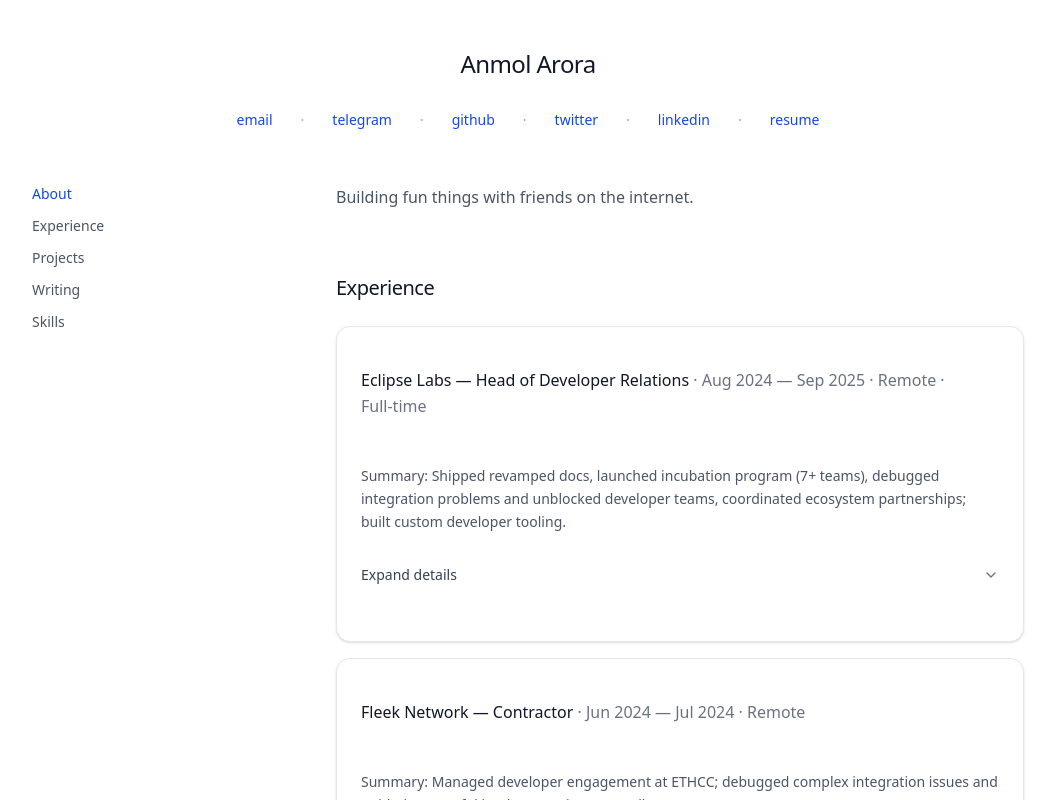
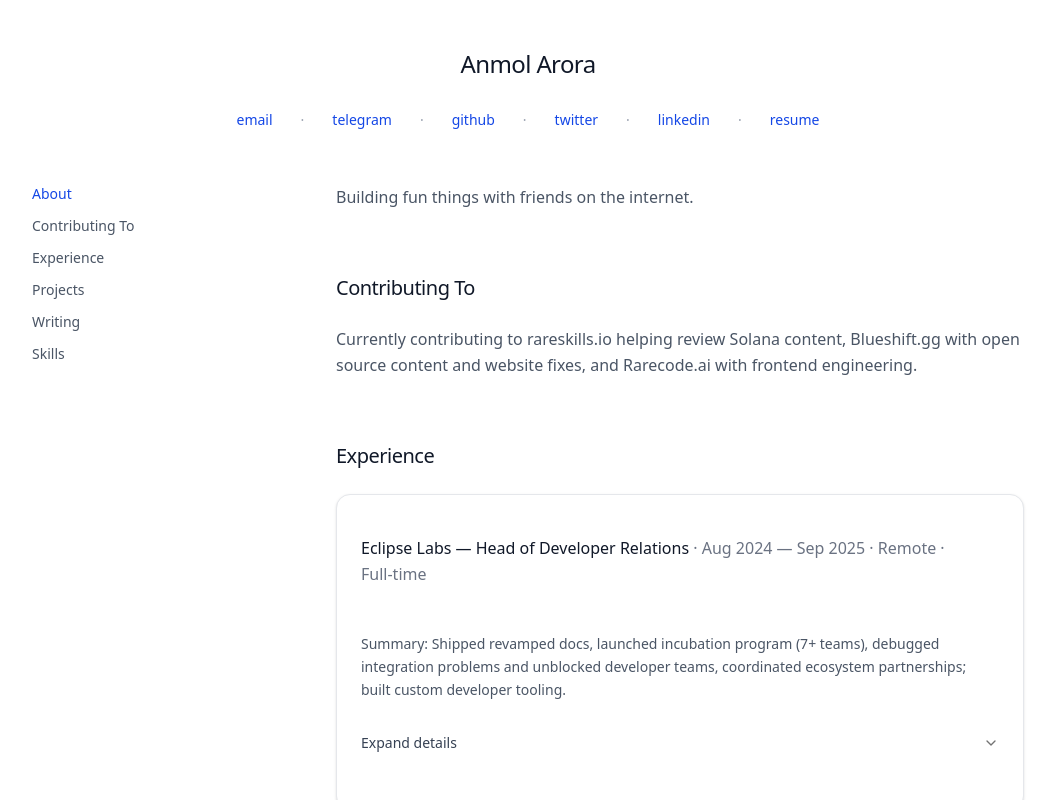
Before and after one commit to 0xanmol/portfolio, a Next.js app: page /portfolio/ in a window 1280 px wide. Shown: the top 800 px of the page, without its empty margins (112-1167 px from the left). Built offline with nearby package versions, Linux system fonts and the light colour scheme.

Commit message:
Add 'Contributing To' section showcasing current active contributions

```diff
--- a/src/app/page.tsx
+++ b/src/app/page.tsx
@@ -24,6 +24,7 @@ export default function Home() {
 
   const toc = [
     { id: "about", label: "About" },
+    { id: "contributing", label: "Contributing To" },
     { id: "experience", label: "Experience" },
     { id: "projects", label: "Projects" },
     { id: "writing", label: "Writing" },
@@ -78,6 +79,11 @@ export default function Home() {
         <p className="text-gray-600 text-base leading-relaxed">Building fun things with friends on the internet.</p>
       </section>
 
+      <section id="contributing" className="observe-section mb-16">
+        <h2 className="text-xl font-medium text-gray-900 mb-6 tracking-tight">Contributing To</h2>
+        <p className="text-gray-600 text-base leading-relaxed">Currently contributing to rareskills.io helping review Solana content, Blueshift.gg with open source content and website fixes, and Rarecode.ai with frontend engineering.</p>
+      </section>
+
       <section id="experience" className="observe-section mb-16">
         <h2 className="text-xl font-medium text-gray-900 mb-6 tracking-tight">Experience</h2>
         <Accordion type="multiple" className="space-y-4">
@@ -86,7 +92,7 @@ export default function Home() {
               <CardTitle className="text-base font-medium text-gray-900 leading-relaxed">Eclipse Labs — Head of Developer Relations<span className="text-gray-500 font-normal"> · Aug 2024 — Sep 2025 · Remote · Full‑time</span></CardTitle>
             </CardHeader>
             <CardContent className="pt-0 pb-4">
-              <p className="text-gray-600 text-sm mb-4 leading-relaxed">Summary: Shipped revamped docs, launched incubation program (7+ teams), debugged integration problems and unblocked developer teams, coordinated ecosystem partnerships; built custom developer tooling.</p>
+                <p className="text-gray-600 text-sm mb-4 leading-relaxed">Summary: Shipped revamped docs, launched incubation program (7+ teams), debugged integration problems and unblocked developer teams, coordinated ecosystem partnerships; built custom developer tooling.</p>
               <Accordion type="single" collapsible>
                 <AccordionItem value="eclipse">
                   <AccordionTrigger className="text-sm text-gray-700 hover:text-gray-900 transition-colors duration-200">Expand details</AccordionTrigger>
```
